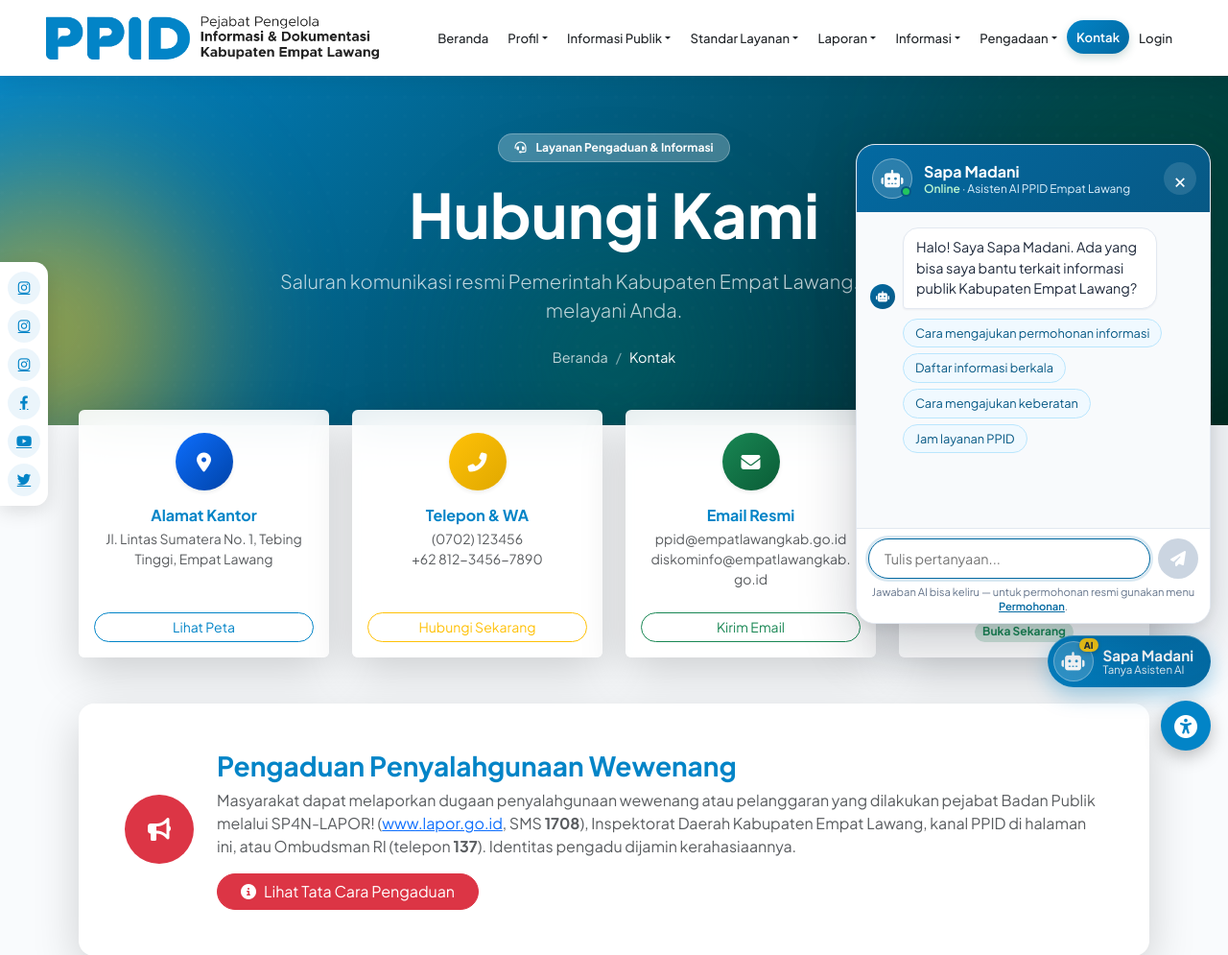
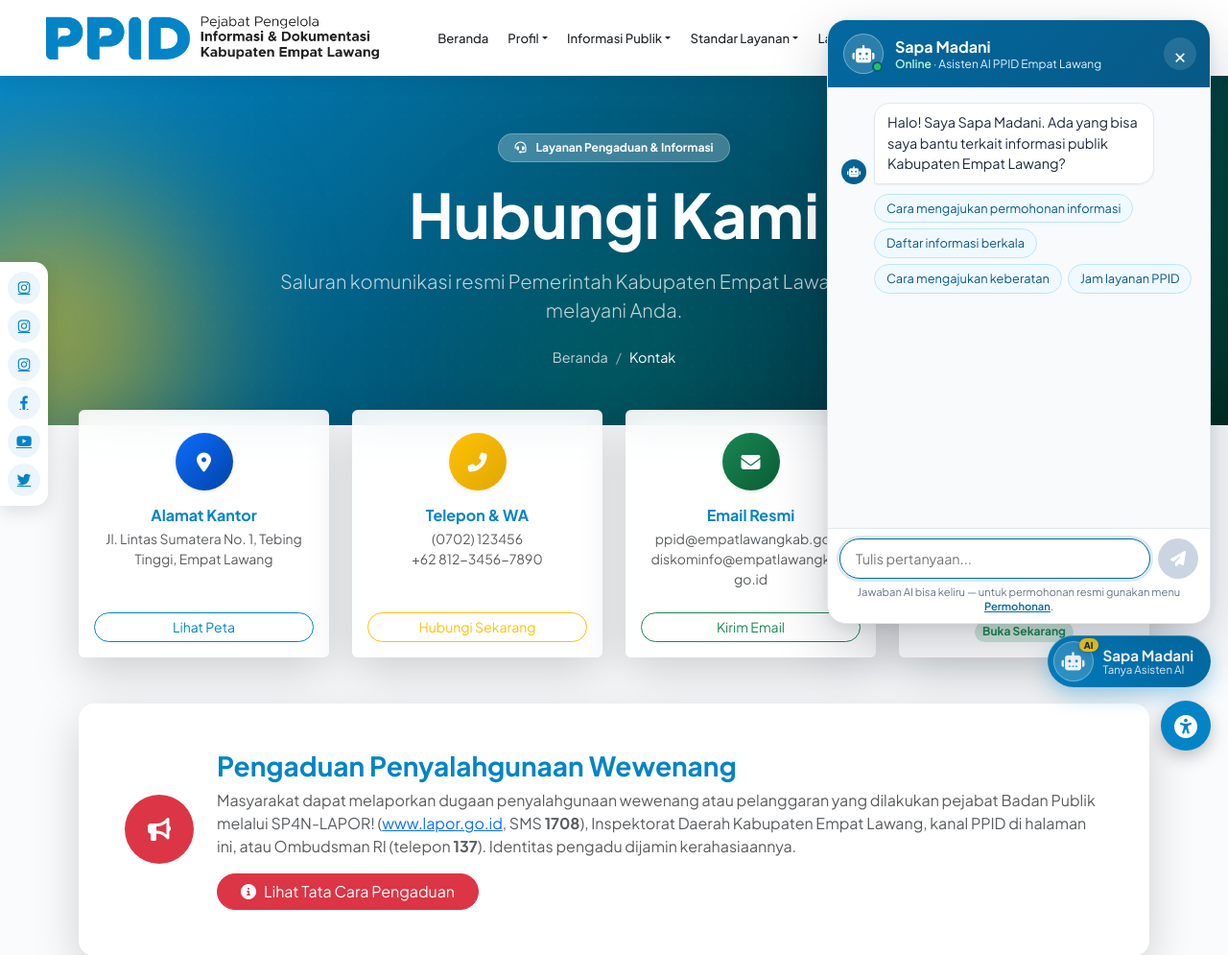
Before and after one commit to rhd4199/ppid_empatlawang_demo, a Laravel app: page /kontak in a window 1280 px wide, after a click that opens the changed part. Shown: the top 995 px of the page at 96% size. Run offline with Laravel 12, Linux system fonts and the light colour scheme; data comes from the database, SQL or seed files in the repository; data that the repository does not hold is empty; some libraries are stand-ins or nearby versions.

Commit message:
Sapa Madani: taller, wider desktop chat panel; own-site links shown as short paths
Desktop panel 370x500 -> 400x680 (still capped at viewport height minus
the launcher). Links to this site display their path (/informasi-publik/27)
instead of the full host, which wrapped over 2-3 lines.

Co-Authored-By: LarikaAI <agent@larika.id>

```diff
--- a/resources/views/partials/assistant-panel.blade.php
+++ b/resources/views/partials/assistant-panel.blade.php
@@ -29,8 +29,8 @@
 
 <style>
     .sm-panel {
-        position: fixed; right: 18px; bottom: 150px; z-index: 1085; width: 370px; max-width: calc(100vw - 24px);
-        height: 500px; max-height: calc(100vh - 170px); display: flex; flex-direction: column;
+        position: fixed; right: 18px; bottom: 150px; z-index: 1085; width: 400px; max-width: calc(100vw - 24px);
+        height: 680px; max-height: calc(100vh - 170px); display: flex; flex-direction: column;
         background: #fff; border-radius: 20px; border: 1px solid #e2e8f0; overflow: hidden;
         box-shadow: 0 24px 60px rgba(15,23,42,.22), 0 4px 14px rgba(15,23,42,.08);
         transform-origin: bottom right; opacity: 0; transform: translateY(12px) scale(.96);
@@ -184,7 +184,8 @@
             el.append(text.slice(last, m.index));
             const a = document.createElement('a');
             a.href = href.href;
-            a.textContent = url;
+            // own-site links show only the path ("/informasi-publik/27"): the full preview/production host wastes 2–3 lines
+            a.textContent = href.origin === location.origin ? href.pathname + href.search : url;
             if (href.origin !== location.origin) { a.target = '_blank'; a.rel = 'noopener noreferrer nofollow'; }
             el.append(a);
             last = m.index + url.length;
```
